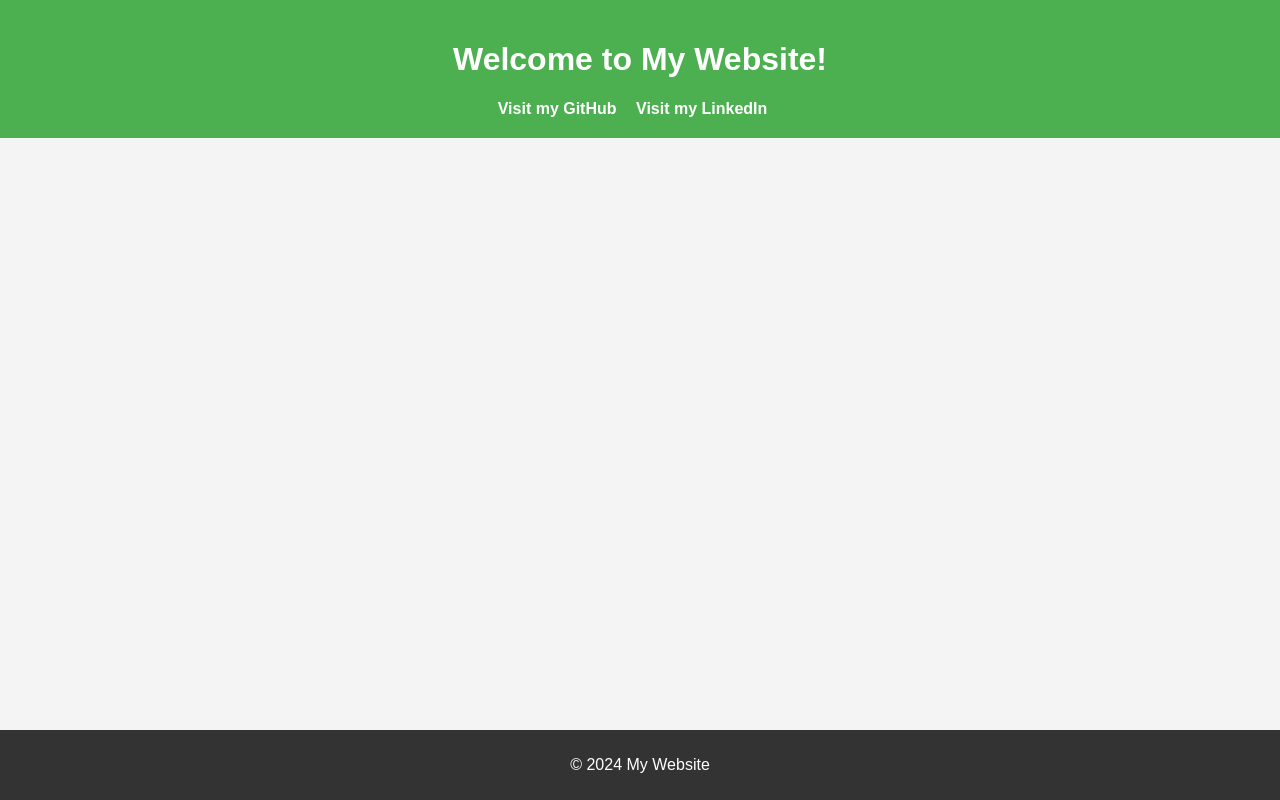
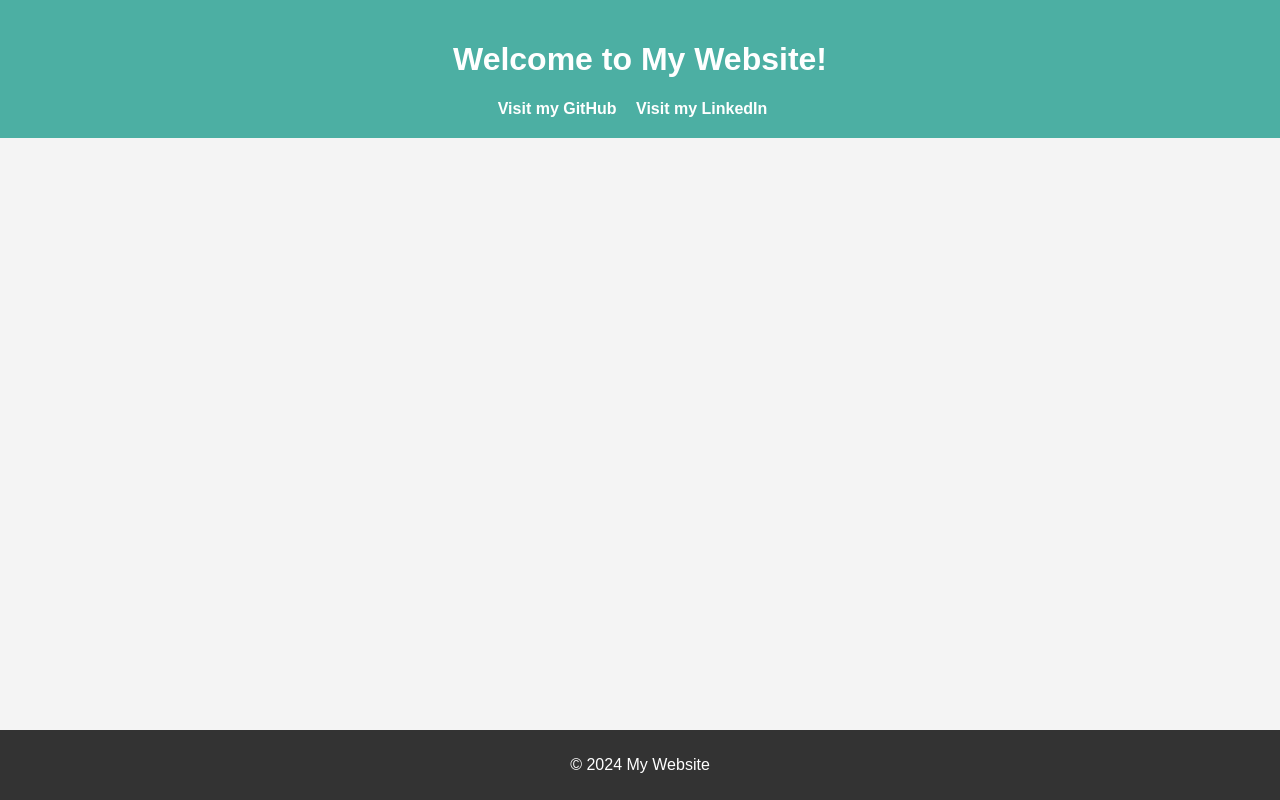
Before and after one commit to Matthewm99/-Matthewm99.github.io, a plain HTML site: page index.html in a window 1280 px wide. Drawn offline with Linux system fonts and the light colour scheme.

Commit message:
Committing

```diff
--- a/style.css
+++ b/style.css
@@ -6,7 +6,7 @@ body {
 }
 
 header {
-    background-color: #4CAF50;
+    background-color: #4cafa3;
     color: white;
     padding: 20px;
     text-align: center;
```
